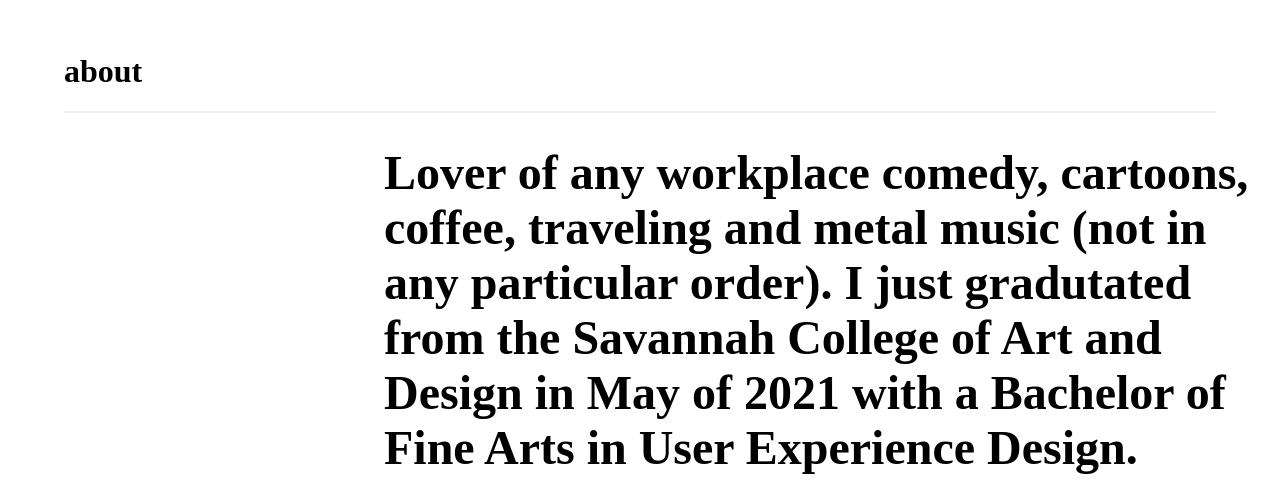
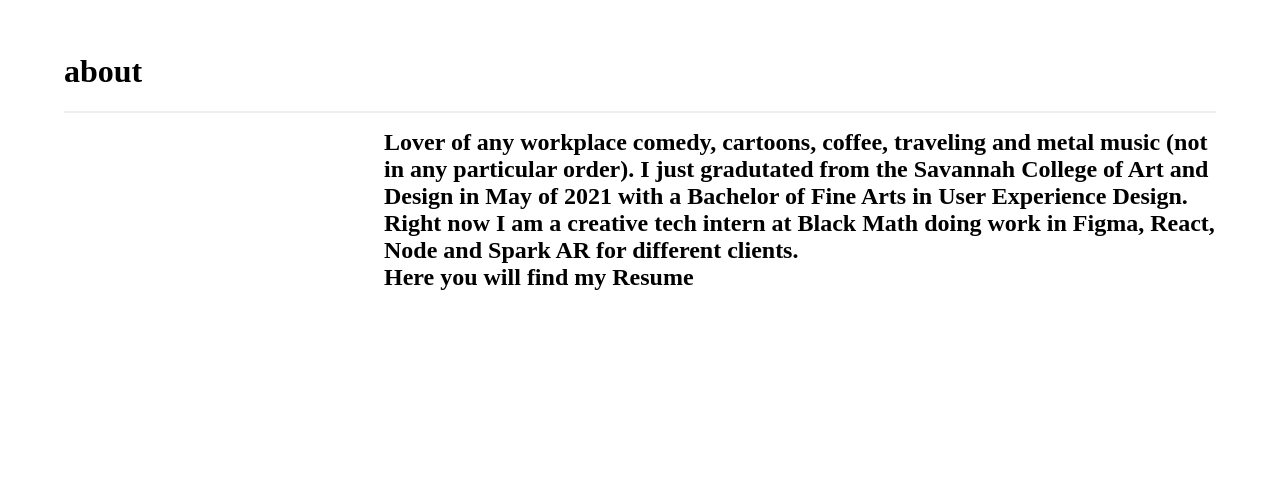
Before and after one commit to ericflatt/portfolio, a Gatsby site: page / in a window 1280 px wide. Shown: the part 2309-2792 px from the top of the page. After the commit the page ends 2656 px from the top, so only its background shows below. Built offline with nearby package versions, Linux system fonts and the light colour scheme; Gatsby itself is replaced by a stand-in of ours.

Commit message:
issues fixed

```diff
--- a/src/styles/main.scss
+++ b/src/styles/main.scss
@@ -8,6 +8,10 @@
 body {
   font-family: "Jost", sans-serif;
   margin: 0;
+  overflow-x: hidden;
+}
+
+html{
   overflow-x: hidden;
 }
 
@@ -32,6 +36,7 @@ body {
 
 .hero {
   height: 100vh;
+  width: 110vw;
   background-color: antiquewhite;
   display: flex;
   align-items: center;
@@ -231,6 +236,7 @@ body {
   );
   opacity: 0.5;
   height: 100vh;
+  width: 110vw;
   display: flex;
   flex-direction: column;
   position: relative;
@@ -637,12 +643,13 @@ a {
 
 .about-home-text {
   padding-left: 30vw;
-  padding-right: 16px;
+  padding-right: 48px;
   display: flex;
+  margin-bottom: 40px;
 }
 
 .about-home-text h1 {
-  font-size: 48px;
+  font-size: 24px;
   font-family: font;
 
   @media only screen and (max-width: 1023px) {
```
